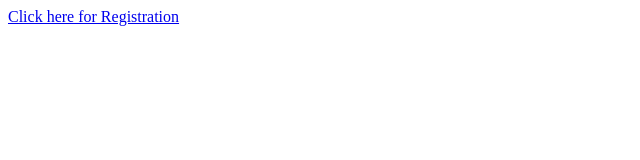
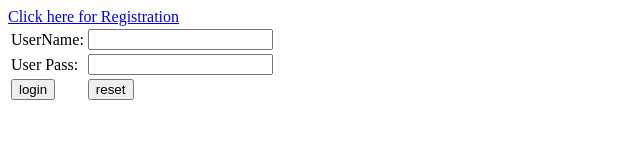
Before and after one commit to dipesh2901/WeekTask3, a plain HTML site: page index.html in a window 1280 px wide. Shown: the whole page, without its empty margins (0-640 px from the left). Drawn offline with Linux system fonts and the light colour scheme.

Commit message:
Program 32- (Request Dispatcher)

```diff
--- a/index.html
+++ b/index.html
@@ -6,8 +6,26 @@
 </head>
 <body>
 
+
+
 <a href="registration.html">Click here for Registration</a>
 
+<form action="login" method="post">
+		<table>
+			<tr>
+				<td>UserName:</td>
+				<td><input type="text" name="uname" /></td>
+			</tr>
+			<tr>
+				<td>User Pass:</td>
+				<td><input type="password" name="upass" /></td>
+			</tr>
+			<tr>
+				<td><input type="submit" value="login" /></td>
+				<td><input type="reset" value="reset" /></td>
+			</tr>
+		</table>
+	</form>
 
 
 </body>
```
